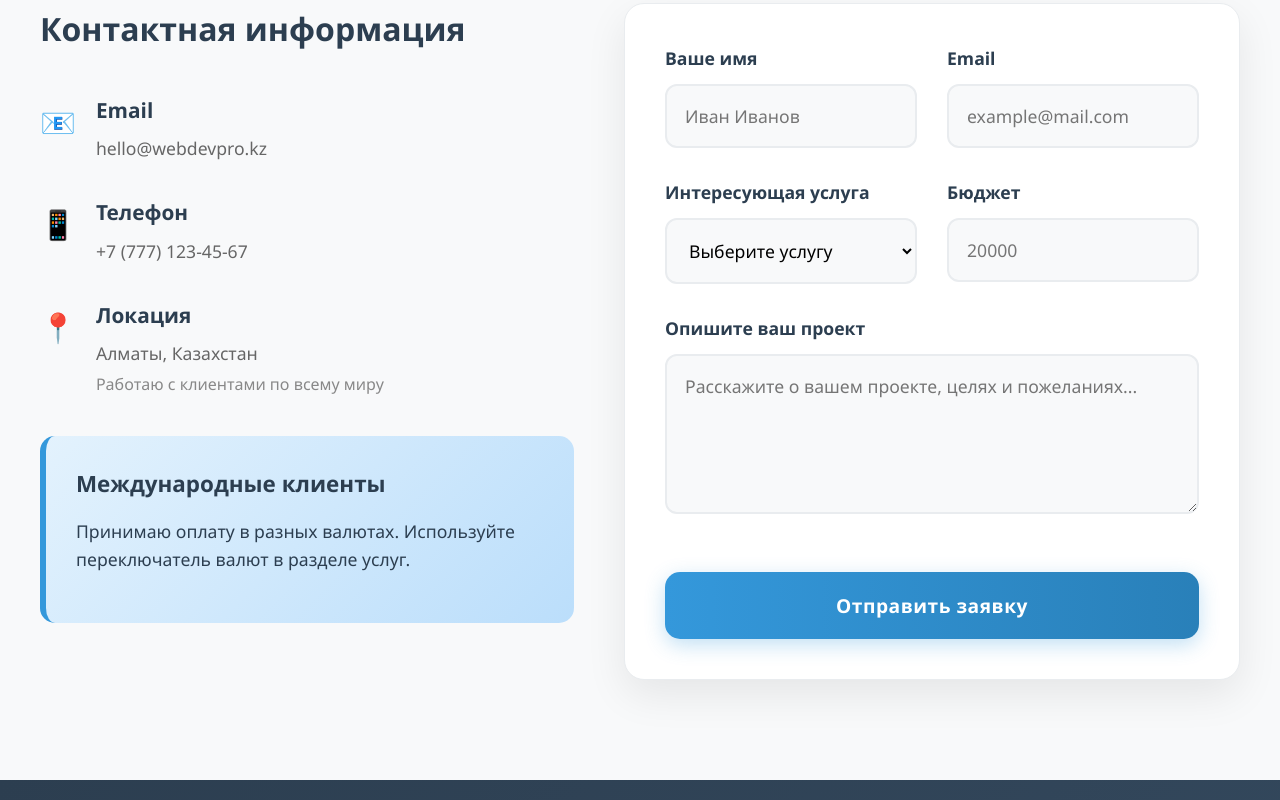
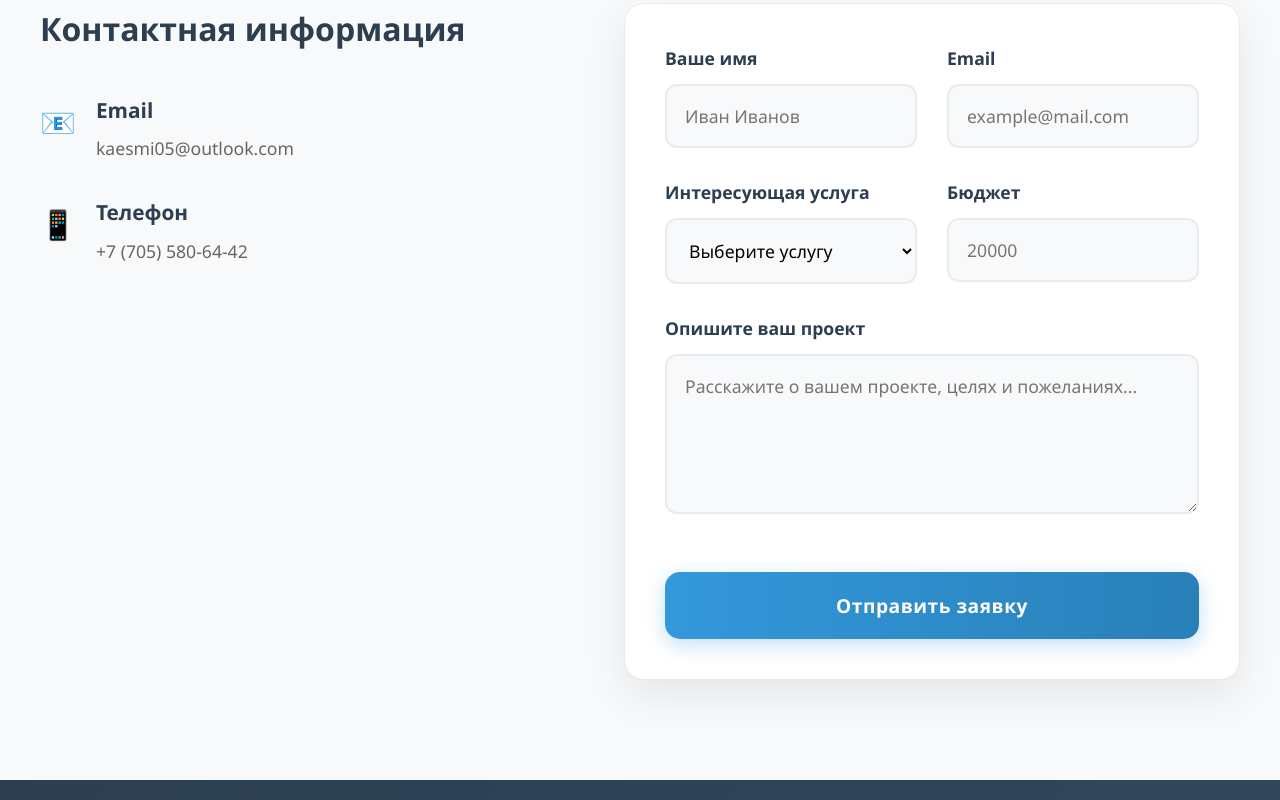
Before and after one commit to kaesmi-05/kaesmi_dev, a React (Vite) app: page / in a window 1280 px wide. Shown: the part 2800-3600 px from the top of the page. Built offline with nearby package versions, Linux system fonts and the light colour scheme.

Commit message:
deleted logo and changed contact details

```diff
--- a/src/App.jsx
+++ b/src/App.jsx
@@ -306,29 +306,29 @@ function App() {
                   <div className="contact-icon">📧</div>
                   <div>
                     <h4>Email</h4>
-                    <p>hello@webdevpro.kz</p>
+                    <p>kaesmi05@outlook.com</p>
                   </div>
                 </div>
                 <div className="contact-item">
                   <div className="contact-icon">📱</div>
                   <div>
                     <h4>Телефон</h4>
-                    <p>+7 (777) 123-45-67</p>
+                    <p>+7 (705) 580-64-42</p>
                   </div>
                 </div>
-                <div className="contact-item">
+                {/* <div className="contact-item">
                   <div className="contact-icon">📍</div>
                   <div>
                     <h4>Локация</h4>
                     <p>Алматы, Казахстан</p>
                     <p className="location-subtext">Работаю с клиентами по всему миру</p>
                   </div>
-                </div>
+                </div> */}
 
-                <div className="currency-note">
+                {/* <div className="currency-note">
                   <h4>Международные клиенты</h4>
                   <p>Принимаю оплату в разных валютах. Используйте переключатель валют в разделе услуг.</p>
-                </div>
+                </div> */}
               </div>
 
               <div className="contact-form">
@@ -385,10 +385,10 @@ function App() {
       <footer className="footer">
         <div className="container footer-container">
           <div className="footer-content">
-            <div className="logo-footer">
-              {/* <span className="logo-text">WebDev Pro</span> */}
+            {/* <div className="logo-footer">
+              <span className="logo-text">WebDev Pro</span>
               <p>Профессиональная разработка сайтов</p>
-            </div>
+            </div> */}
 
             <div className="footer-links">
               <h4>Услуги</h4>
```
